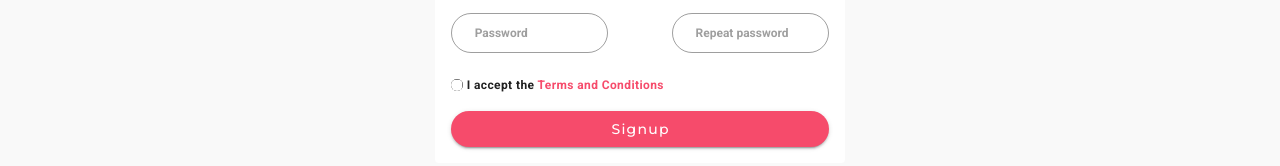
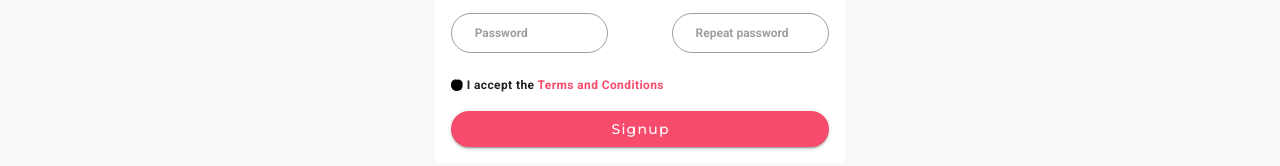
Before and after one commit to backendpapa/Food-ordering-webapp, a Vue app: page /user/signup in a window 1280 px wide. Shown: the part 427-593 px from the top of the page. Built offline with nearby package versions, Linux system fonts and the light colour scheme.

Commit message:
make it better

```diff
--- a/src/views/Signup.vue
+++ b/src/views/Signup.vue
@@ -57,9 +57,10 @@ style=" fill:#000000;"><g fill="none" fill-rule="nonzero" stroke="none" stroke-w
 
               </v-row>
               <div style="">
+
                 <v-row class="" no-gutters>
                <v-avatar color="black" size="12" style="border-radius:50%">
-                  <input type="checkbox" name="" id="">
+                  <v-checkbox background-color="black" dark dense color="#F64B6B" class="ml-n3 mt-4" type="checkbox"  name="" id="" />
 
                </v-avatar>
                <p class="text-caption font-weight-bold mt-n1 ml-1">I accept the <span class="" style="color:#F64B6B">Terms and Conditions</span></p>
@@ -79,5 +80,7 @@ export default {
 </script>
 
 <style>
-
+input:checked{
+  color: red;
+}
 </style>
```
